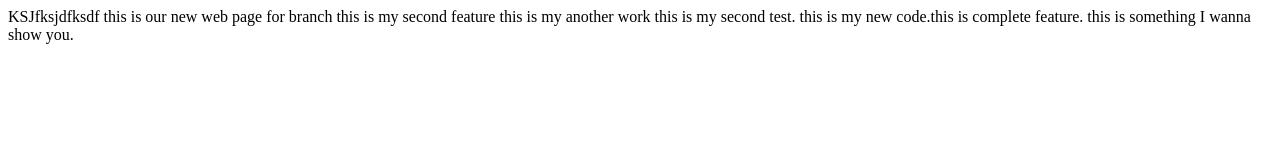
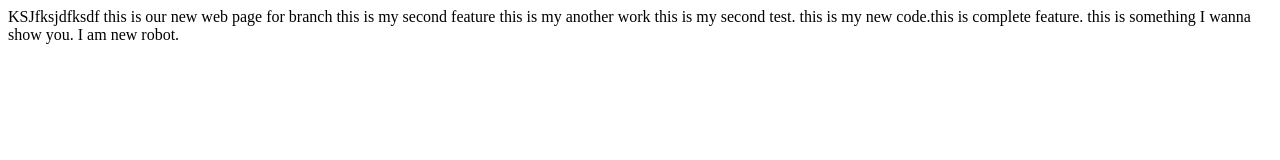
Before and after one commit to pyrobocity360/my_websites, a plain HTML site: page ournewwebpage.html in a window 1280 px wide. Drawn offline with Linux system fonts and the light colour scheme.

Commit message:
Update ournewwebpage'

```diff
--- a/ournewwebpage.html
+++ b/ournewwebpage.html
@@ -14,4 +14,6 @@
 
 
     this is something I wanna show you.
+
+    I am new robot.
 </html>
```
